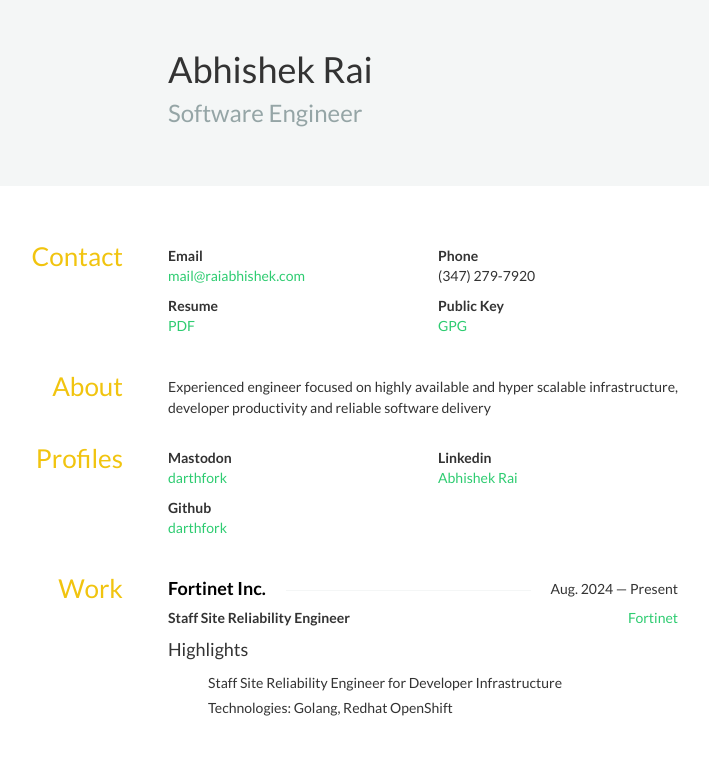
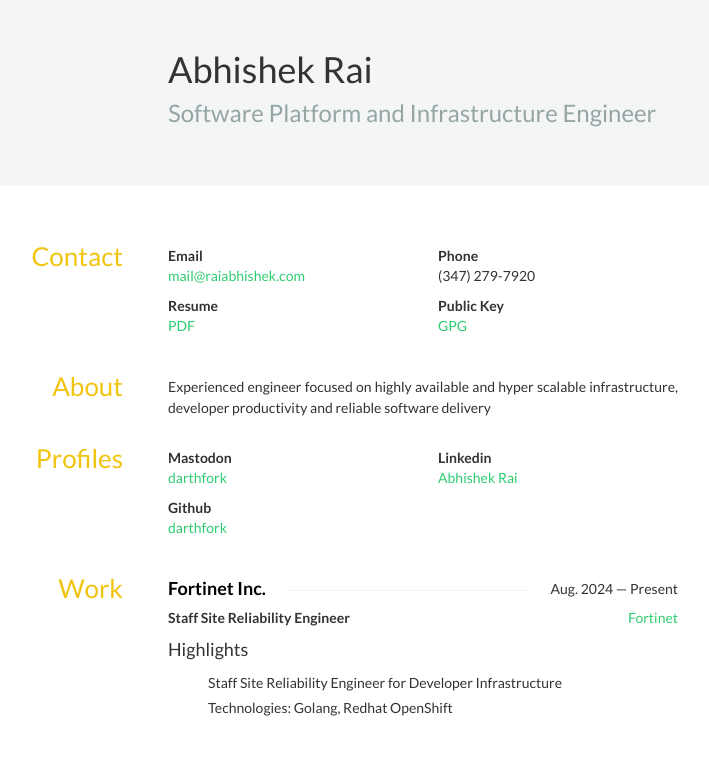
Before and after one commit to darthfork/darthfork, a plain HTML site: page docs/index.html in a window 1280 px wide. Shown: the top 757 px of the page, without its empty margins (307-1016 px from the left). Drawn offline with nearby package versions, Linux system fonts and the light colour scheme; some icons are missing.

Commit message:
chore: Update description
Signed-off-by: Abhishek Rai <mail@raiabhishek.com>

```diff
--- a/docs/index.html
+++ b/docs/index.html
@@ -205,7 +205,7 @@ h4 span:first-child {
             Abhishek Rai
           </h1>
           <h2>
-            Software Engineer
+            Software Platform and Infrastructure Engineer
           </h2>
         </div>
       </div>
```
